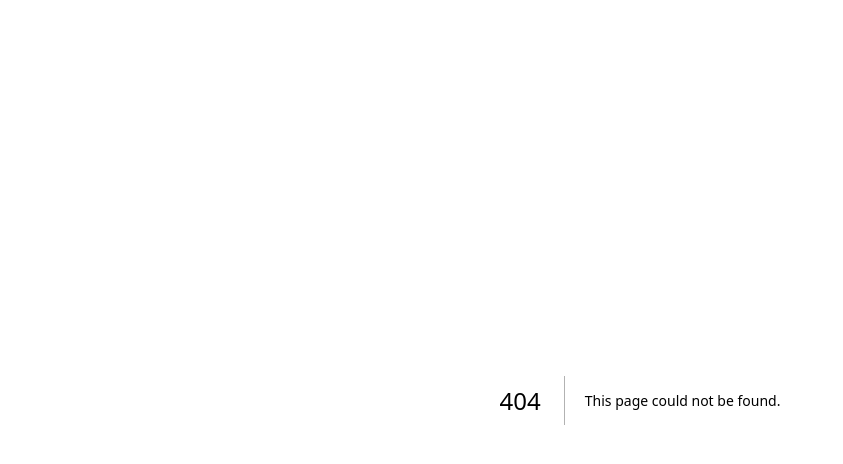
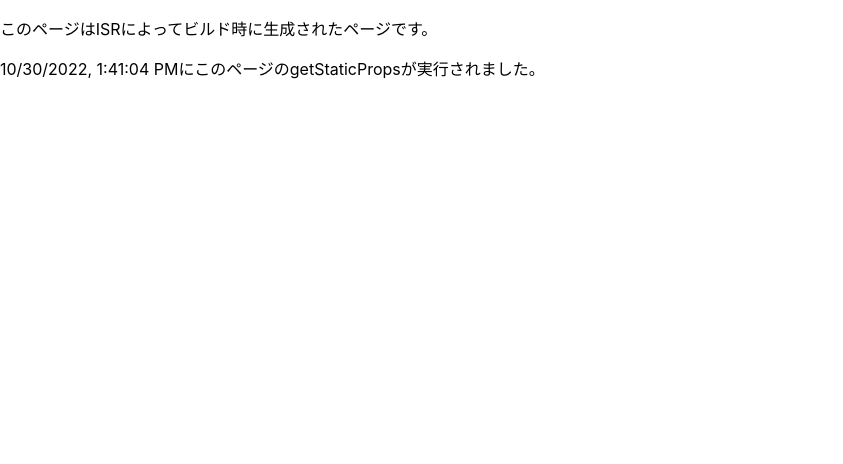
Before and after one commit to Fuji-P/next-sample, a Next.js app: page /isr in a window 1280 px wide. Before the commit this address had no page. Shown: the top 464 px of the page, without its empty margins (0-843 px from the left). Built offline with nearby package versions, Linux system fonts and the light colour scheme.

Commit message:
3 React/Next.jsの基礎 3.8.6/ISRによるページの実装

```diff
--- /dev/null
+++ b/pages/isr.tsx
@@ -0,0 +1,47 @@
+import { GetStaticPaths, NextPage, GetStaticProps } from 'next';
+import Head from 'next/head';
+import { useRouter } from 'next/router';
+
+type ISProps = {
+	message: string;
+}
+
+//ISPropsを受け付けるNextPage(ページ)の型
+const ISR: NextPage<ISProps> = (props) => {
+	const { message } = props;
+
+	const router = useRouter();
+
+	if (router.isFallback) {
+		//フォールバック用のページを返す
+		return <div>Loading...</div>
+	}
+
+	return (
+		<div>
+			<Head>
+				<title>Create Next App</title>
+				<link rel="icon" href="/favicon.ico" />
+			</Head>
+			<main>
+				<p>このページはISRによってビルド時に生成されたページです。</p>
+				<p>{message}</p>
+			</main>
+		</div>
+	)
+}
+
+export const getStaticProps: GetStaticProps<ISProps> = async (context) => {
+	const timestamp = new Date().toLocaleString();
+	const message = `${timestamp}にこのページのgetStaticPropsが実行されました。`
+
+	return {
+		props: {
+			message,
+		},
+		//ページの有効期限を秒単位で指定
+		revalidate: 60,
+	}
+}
+
+export default ISR
```
